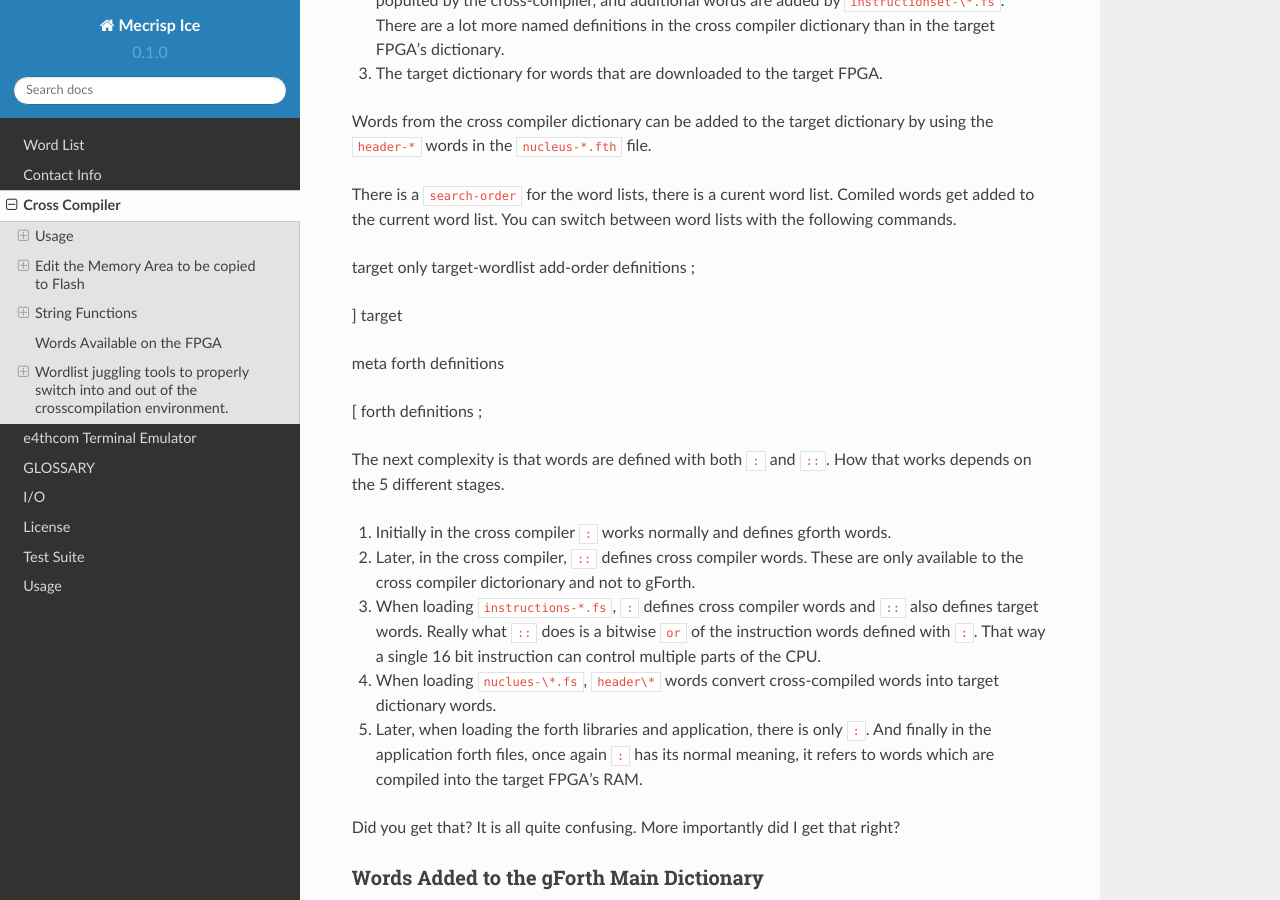
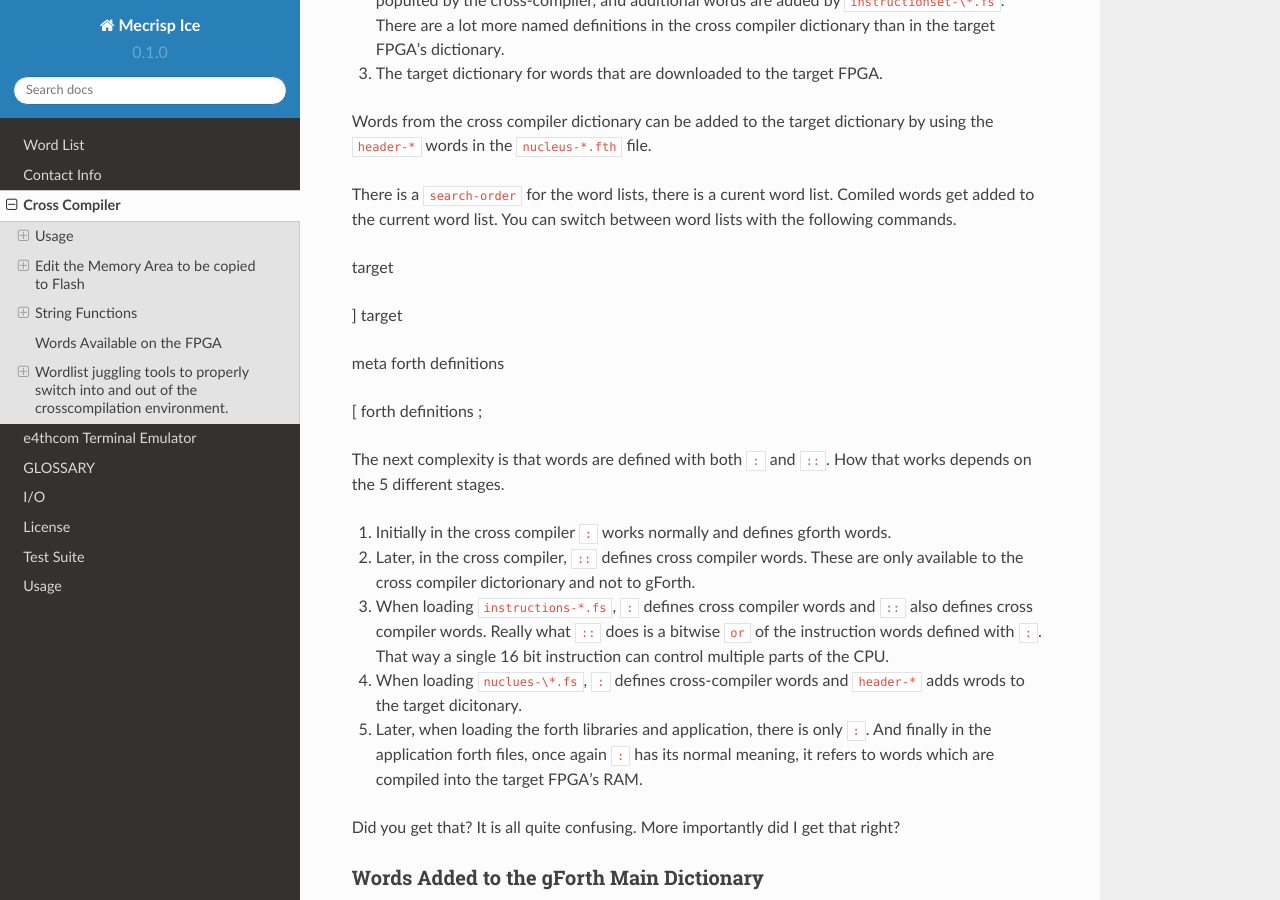
Before and after one commit to PythonLinks/Mecrisp-Ice, a Sphinx documentation site: the page built from docs/source/cross-compiler.rst, in a window 1280 px wide and 900 px high, scrolled down 1045 px. Built offline with Sphinx 7.4.7 and the Read the Docs theme 2.0.0, drawn with Linux system fonts in a browser that asks for light colours.

Commit message:
Update cross-compiler.rst

```diff
--- a/docs/source/cross-compiler.rst
+++ b/docs/source/cross-compiler.rst
@@ -40,7 +40,7 @@ Words from the cross compiler dictionary can be added to the target dictionary b
 
 There is a ``search-order`` for the word lists,  there is a curent word list.  Comiled words get added to the current word list.  You can switch between word lists with the following commands.
 
-target    only target-wordlist add-order definitions ;
+target
 
 ]         target
 
@@ -56,9 +56,9 @@ The next complexity is that words are defined with both ``:`` and ``::``.  How t
 
 2. Later, in the cross compiler, ``::`` defines cross compiler words.  These are only available to the cross compiler dictorionary and not to gForth.
 
-3.  When loading ``instructions-*.fs``, ``:`` defines cross compiler words and  ``::`` also defines target words.  Really what ``::`` does is a bitwise ``or`` of the instruction words defined with ``:``.  That way a single 16 bit instruction can control multiple parts of the CPU.
+3.  When loading ``instructions-*.fs``, ``:`` defines cross compiler words and  ``::`` also defines cross compiler words.  Really what ``::`` does is a bitwise ``or`` of the instruction words defined with ``:``.  That way a single 16 bit instruction can control multiple parts of the CPU.
 
-4. When loading ``nuclues-\*.fs``, ``header\*`` words convert cross-compiled words into target dictionary words.
+4. When loading ``nuclues-\*.fs``, ``:`` defines cross-compiler words and ``header-*`` adds wrods to the target dicitonary.
 
 5. Later, when loading the forth libraries and application, there is only ``:``.  And finally in the application forth files, once again ``:`` has its normal meaning, it refers to words which are compiled into the target FPGA's RAM.
 
```
